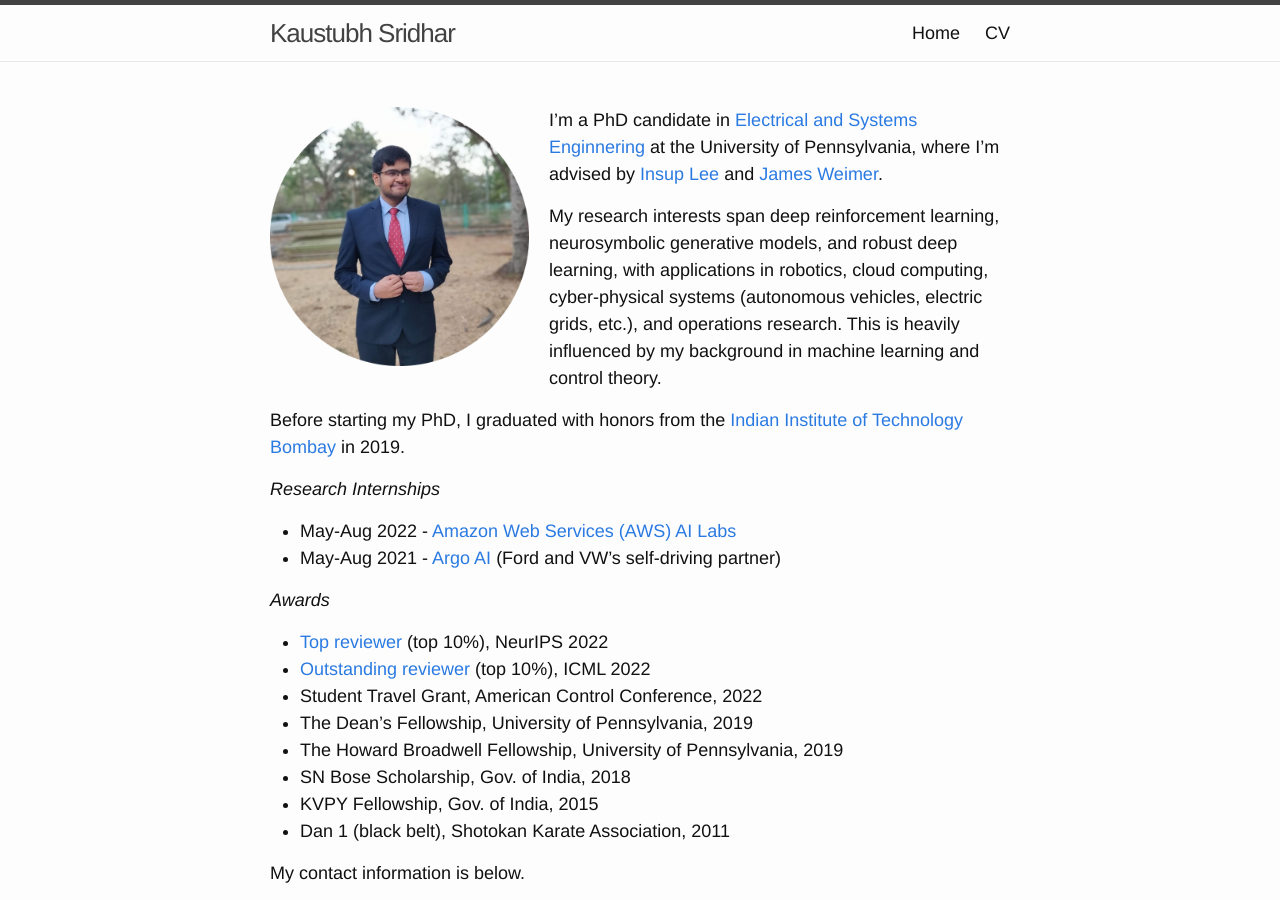
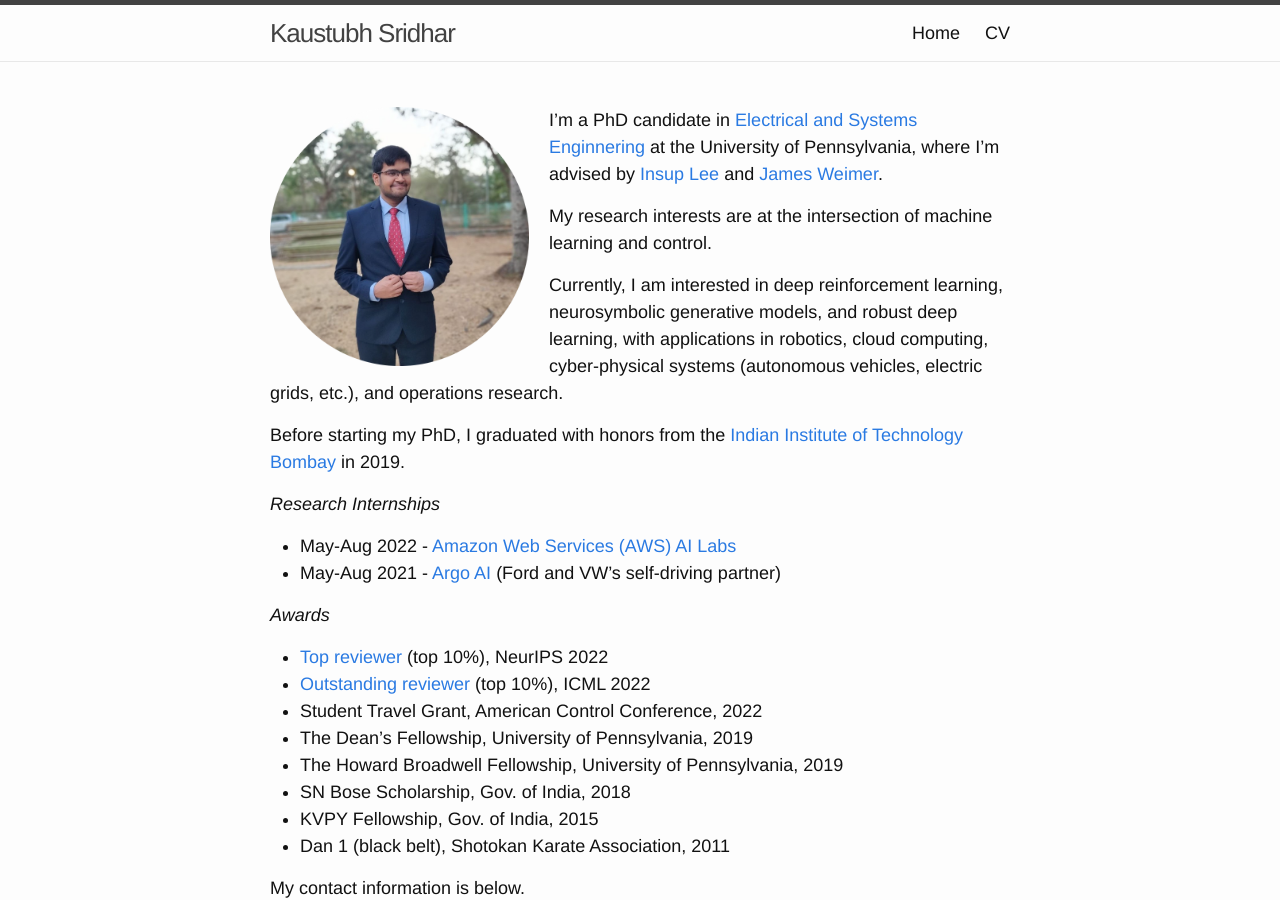
Before and after one commit to kaustubhsridhar/kaustubhsridhar.github.io, a Jekyll site: the page built from index.md, in a window 1280 px wide and 900 px high. Built offline with Jekyll 4.4.1, drawn with Linux system fonts in a browser that asks for light colours; nearby versions of some CDN libraries.

Commit message:
Update index.md

```diff
--- a/index.md
+++ b/index.md
@@ -10,7 +10,9 @@ I'm a PhD candidate in <a href="https://www.ese.upenn.edu/">Electrical and Syste
 
 [//]: #  <a href="https://www.seas.upenn.edu/~weimerj">James Weimer</a> and <a href="https://www.cis.upenn.edu/~sokolsky/">Oleg Sokolsky</a>.
 
-My research interests span deep reinforcement learning, neurosymbolic generative models, and robust deep learning, with applications in robotics, cloud computing, cyber-physical systems (autonomous vehicles, electric grids, etc.), and operations research. This is heavily influenced by my background in machine learning and control theory.
+My research interests are at the intersection of machine learning and control.
+
+Currently, I am interested in deep reinforcement learning, neurosymbolic generative models, and robust deep learning, with applications in robotics, cloud computing, cyber-physical systems (autonomous vehicles, electric grids, etc.), and operations research.
 
 Before starting my PhD, I graduated with honors from the <a href="https://www.iitb.ac.in/">Indian Institute of Technology Bombay</a> in 2019.
 
```
